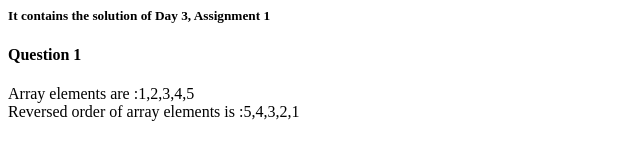
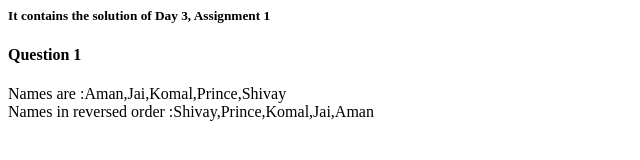
Before and after one commit to Princepandey111/Assignment-Submission-by-LetsUpgrade, a plain HTML site: page Day_3_Assignment_1_ques_1.html in a window 1280 px wide. Shown: the whole page, without its empty margins (0-640 px from the left). Drawn offline with Linux system fonts and the light colour scheme.

Commit message:
Update Day_3_Assignment_1_ques_1.html

```diff
--- a/Day_3_Assignment_1_ques_1.html
+++ b/Day_3_Assignment_1_ques_1.html
@@ -7,10 +7,10 @@
     <h5>It contains the solution of Day 3, Assignment 1</h5>
     <h4>Question 1</h4>
    <script type= "text/javascript">
-      var arr = [ 1,2,3,4,5];
-      document.write("Array elements are :"+ arr +"</br>")
+      var arr = [ 'Aman','Jai','Komal','Prince','Shivay'];
+      document.write("Names are :"+ arr +"</br>")
       var arr1 = arr.reverse();
-      document.write("Reversed order of array elements is :"+ arr1)
+      document.write("Names in reversed order :"+ arr1)
    </script>
   </body>
 </html>
```
